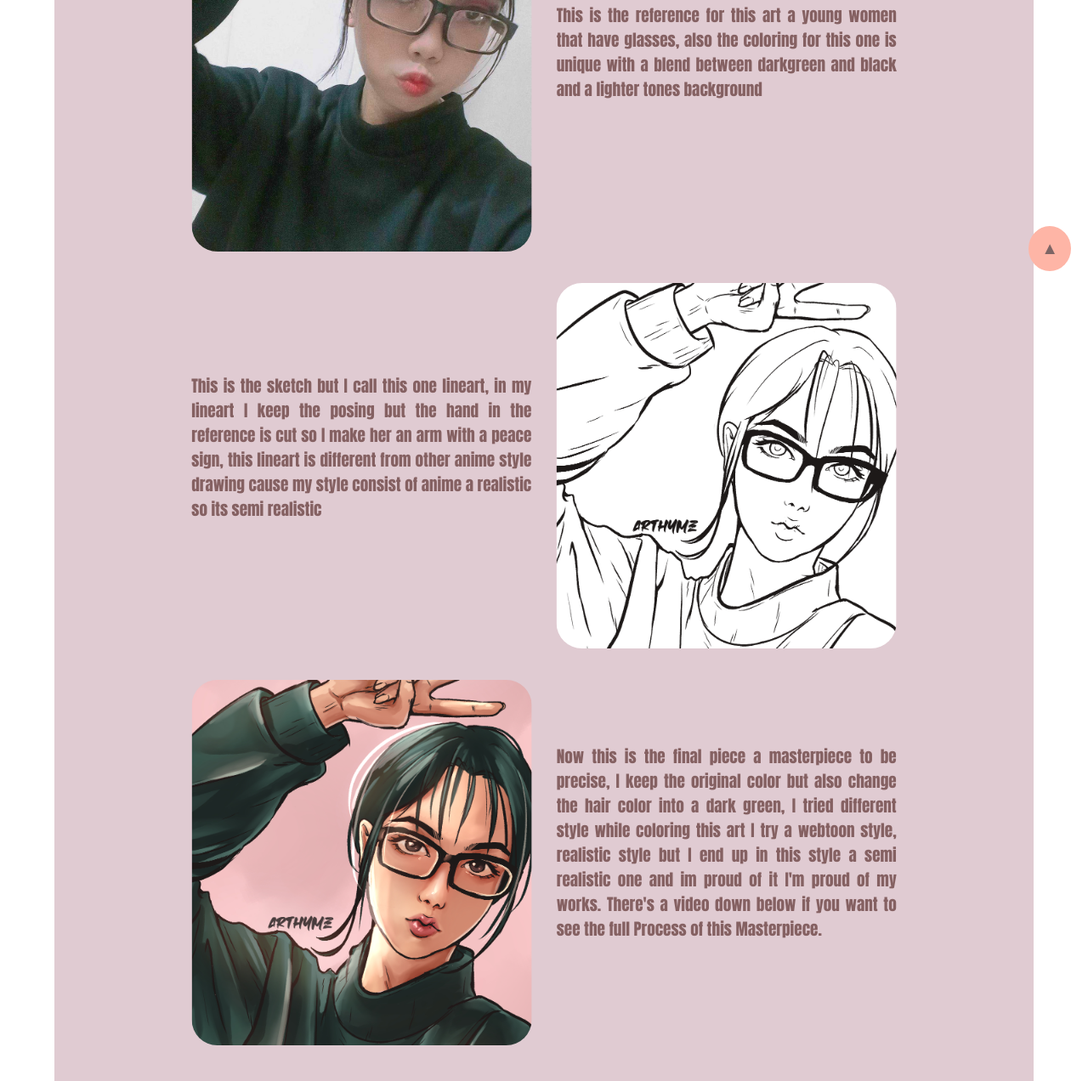
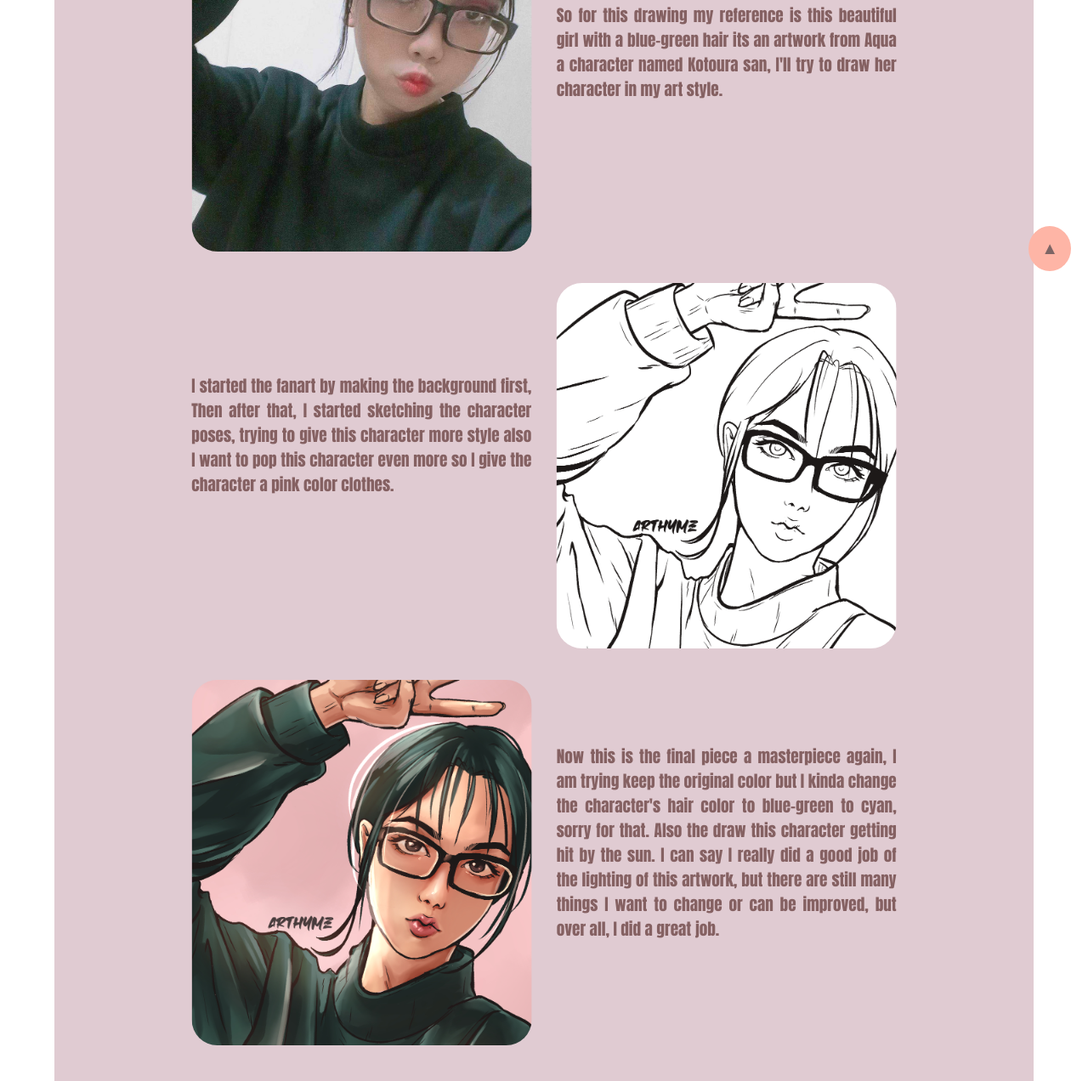
Before and after one commit to Yowlo003/Artyfy_Final, a plain HTML site: page Assets/Artblog/Process/art2/art2.html in a window 1280 px wide. Shown: the part 461-1733 px from the top of the page at 85% size. Drawn offline with Linux system fonts and the light colour scheme.

Commit message:
Update art2.html

```diff
--- a/Assets/Artblog/Process/art2/art2.html
+++ b/Assets/Artblog/Process/art2/art2.html
@@ -42,36 +42,37 @@
                 <img src="img/d-1.jpg" alt="reference">
             </div>
             <div class="content1-t">
-                <p>This is the reference for this art a young women that have glasses,
-                    also the coloring for this one is unique with a blend between darkgreen
-                    and black and a lighter tones background</p>
+                <p>So for this drawing my reference is this beautiful girl with
+                    a blue-green hair its an artwork from Aqua a character named
+                    Kotoura san, I'll try to draw her character in my art style.
+                </p>
             </div>
             <div class="content2-p">
                 <img src="img/d-2.jpg" alt="lineart">
             </div>
             <div class="content2-t">
-                <p>This is the sketch but I call this one lineart, in my
-                    lineart I keep the posing but the hand in the reference
-                    is cut so I make her an arm with a peace sign, this lineart
-                    is different from other anime style drawing cause my style
-                    consist of anime a realistic so its semi realistic
+                <p>I started the fanart by making the background first,
+                    Then after that, I started sketching the character poses,
+                    trying to give this character more style also I want to
+                    pop this character even more so I give the character
+                    a pink color clothes.
                 </p>
             </div>
             <div class="content3-p">
                 <img src="img/d-3.jpg" alt="rendered">
             </div>
             <div class="content3-t">
-                <p>Now this is the final piece a masterpiece to be precise,
-                    I keep the original color but also change the hair color
-                    into a dark green, I tried different style while coloring
-                    this art I try a webtoon style, realistic style but I end
-                    up in this style a semi realistic one and im proud of it
-                    I'm proud of my works. There's a video down below if you
-                    want to see the full Process of this Masterpiece.
+                <p>Now this is the final piece a masterpiece again,
+                    I am trying keep the original color but I kinda change
+                    the character's hair color to blue-green to cyan, sorry
+                    for that. Also the draw this character getting hit by
+                    the sun. I can say I really did a good job of the lighting
+                    of this artwork, but there are still many things I want to
+                    change or can be improved, but over all, I did a great job.
                 </p>
             </div>
             <div class="content2">
-                <iframe width="698" height="393" src="https://www.youtube.com/embed/NG8FslRqPgg" title="How I Draw Digitally ( Clip Studio Paint )" frameborder="0" allow="accelerometer; autoplay; clipboard-write; encrypted-media; gyroscope; picture-in-picture; web-share" referrerpolicy="strict-origin-when-cross-origin" allowfullscreen></iframe>
+                <iframe width="1423" height="608" src="https://www.youtube.com/embed/NG8FslRqPgg" title="How I Draw Digitally ( Clip Studio Paint )" frameborder="0" allow="accelerometer; autoplay; clipboard-write; encrypted-media; gyroscope; picture-in-picture; web-share" referrerpolicy="strict-origin-when-cross-origin" allowfullscreen></iframe>
             </div>
         </div>
     </div>
```
